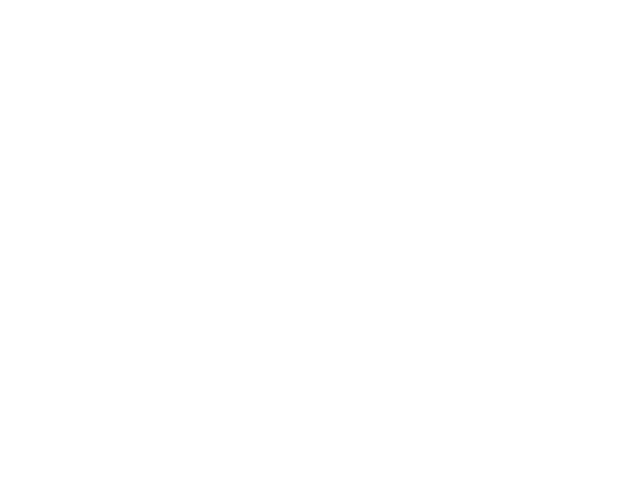
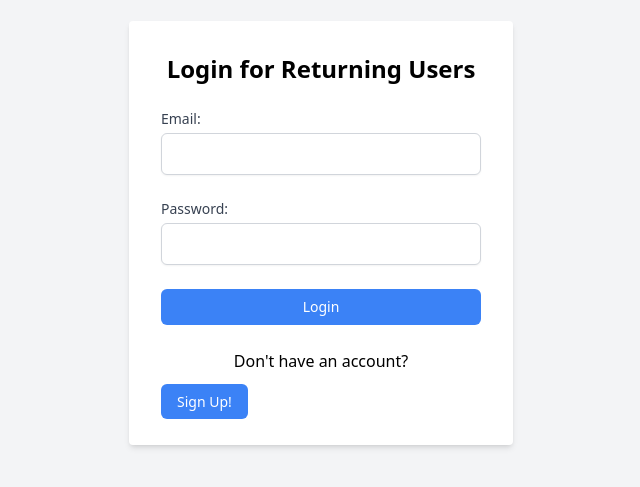
Before and after one commit to RajinCoder/CharityBoard, a React (Vite) app: page /login in a window 1280 px wide. Before the commit this address had no page. Shown: the part 167-654 px from the top of the page, without its empty margins (319-959 px from the left). Built offline with nearby package versions, Linux system fonts and the light colour scheme.

Commit message:
Login and signup page

```diff
--- a/src/App.tsx
+++ b/src/App.tsx
@@ -1,12 +1,16 @@
 import { Routes, Route } from "react-router-dom";
 import "./App.css";
 import HomePage from "./pages/HomePage";
+import LoginPage from "./pages/LoginPage";
+import SignUp from "./pages/SignUpPage";
 
 function App() {
   return (
     <>
       <Routes>
         <Route path="/" element={<HomePage />} />
+        <Route path="/login" element={<LoginPage />} />
+        <Route path="/signup" element={<SignUp />} />
       </Routes>
     </>
   );
--- /dev/null
+++ b/src/pages/LoginPage.tsx
@@ -0,0 +1,70 @@
+import React, { useState, FormEvent } from 'react';
+import { Link } from 'react-router-dom';
+
+
+interface LoginFormData {
+  email: string;
+  password: string;
+}
+
+const LoginPage: React.FC = () => {
+  const [formData, setFormData] = useState<LoginFormData>({ email: '', password: '' });
+
+  const handleChange = (e: React.ChangeEvent<HTMLInputElement>) => {
+    setFormData({
+      ...formData,
+      [e.target.name]: e.target.value,
+    });
+  };
+
+  const handleSubmit = (e: FormEvent) => {
+    e.preventDefault();
+
+    console.log('Form data submitted:', formData);
+  };
+
+  return (
+    <div className="flex items-center justify-center min-h-screen bg-gray-100">
+      <form onSubmit={handleSubmit} className="w-full max-w-sm p-8 space-y-6 bg-white rounded shadow-md">
+        <div>
+          <h1 className="text-2xl font-bold text-center">Login for Returning Users</h1>
+        </div>
+        <div>
+          <label htmlFor="email" className="block text-sm font-medium text-gray-700">Email:</label>
+          <input
+            type="email"
+            id="email"
+            name="email"
+            value={formData.email}
+            onChange={handleChange}
+            className="w-full p-2 mt-1 border border-gray-300 rounded-md shadow-sm focus:border-indigo-500 focus:ring focus:ring-indigo-500 focus:ring-opacity-50"
+            required
+          />
+        </div>
+        <div>
+          <label htmlFor="password" className="block text-sm font-medium text-gray-700">Password:</label>
+          <input
+            type="password"
+            id="password"
+            name="password"
+            value={formData.password}
+            onChange={handleChange}
+            className="w-full p-2 mt-1 border border-gray-300 rounded-md shadow-sm focus:border-indigo-500 focus:ring focus:ring-indigo-500 focus:ring-opacity-50"
+            required
+          />
+        </div>
+        <button type="submit" className="w-full px-4 py-2 text-sm font-medium text-white bg-blue-500 rounded-md hover:bg-indigo-700 focus:outline-none focus:ring-2 focus:ring-indigo-500 focus:ring-opacity-50">
+          Login
+        </button>
+        <div className="mt-4">
+          <p className="text-center mb-4">Don't have an account?</p>
+          <Link to="/signup" className="w-full px-4 py-2 text-sm font-medium text-center text-white bg-blue-500 rounded-md hover:bg-indigo-700 focus:outline-none focus:ring-2 focus:ring-indigo-500 focus:ring-opacity-50">
+          Sign Up!
+          </Link>
+        </div>
+      </form>
+    </div>
+  );
+};
+
+export default LoginPage;
--- /dev/null
+++ b/src/pages/SignUpPage.tsx
@@ -0,0 +1,69 @@
+import React, { useState, FormEvent } from 'react';
+import { Link } from 'react-router-dom';
+
+
+interface LoginFormData {
+  email: string;
+  password: string;
+}
+
+const LoginPage: React.FC = () => {
+  const [formData, setFormData] = useState<LoginFormData>({ email: '', password: '' });
+
+  const handleChange = (e: React.ChangeEvent<HTMLInputElement>) => {
+    setFormData({
+      ...formData,
+      [e.target.name]: e.target.value,
+    });
+  };
+
+  const handleSubmit = (e: FormEvent) => {
+    e.preventDefault();
+    console.log('Form data submitted:', formData);
+  };
+
+  return (
+    <div className="flex items-center justify-center min-h-screen bg-gray-100">
+      <form onSubmit={handleSubmit} className="w-full max-w-sm p-8 space-y-6 bg-white rounded shadow-md">
+        <div>
+          <h1 className="text-2xl font-bold text-center">Sign Up for New Users</h1>
+        </div>
+        <div>
+          <label htmlFor="email" className="block text-sm font-medium text-gray-700">Email:</label>
+          <input
+            type="email"
+            id="email"
+            name="email"
+            value={formData.email}
+            onChange={handleChange}
+            className="w-full p-2 mt-1 border border-gray-300 rounded-md shadow-sm focus:border-indigo-500 focus:ring focus:ring-indigo-500 focus:ring-opacity-50"
+            required
+          />
+        </div>
+        <div>
+          <label htmlFor="password" className="block text-sm font-medium text-gray-700">Password:</label>
+          <input
+            type="password"
+            id="password"
+            name="password"
+            value={formData.password}
+            onChange={handleChange}
+            className="w-full p-2 mt-1 border border-gray-300 rounded-md shadow-sm focus:border-indigo-500 focus:ring focus:ring-indigo-500 focus:ring-opacity-50"
+            required
+          />
+        </div>
+        <button type="submit" className="w-full px-4 py-2 text-sm font-medium text-white bg-blue-500 rounded-md hover:bg-indigo-700 focus:outline-none focus:ring-2 focus:ring-indigo-500 focus:ring-opacity-50">
+          Login
+        </button>
+        <div className="mt-4">
+          <p className="text-center mb-4">Already have an account?</p>
+          <Link to="/login" className="w-full px-4 py-2 text-sm font-medium text-center text-white bg-blue-500 rounded-md hover:bg-indigo-700 focus:outline-none focus:ring-2 focus:ring-indigo-500 focus:ring-opacity-50">
+          Log In
+          </Link>
+        </div>
+      </form>
+    </div>
+  );
+};
+
+export default LoginPage;
```
